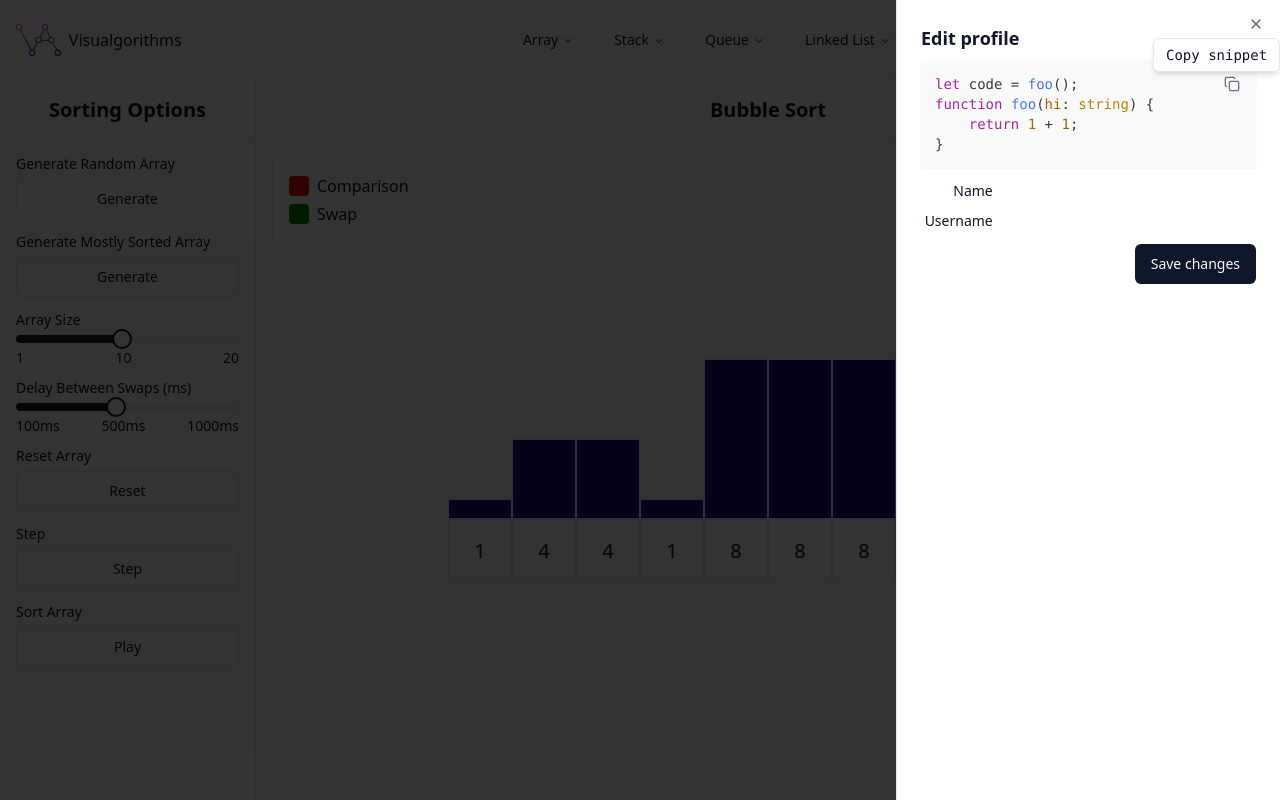
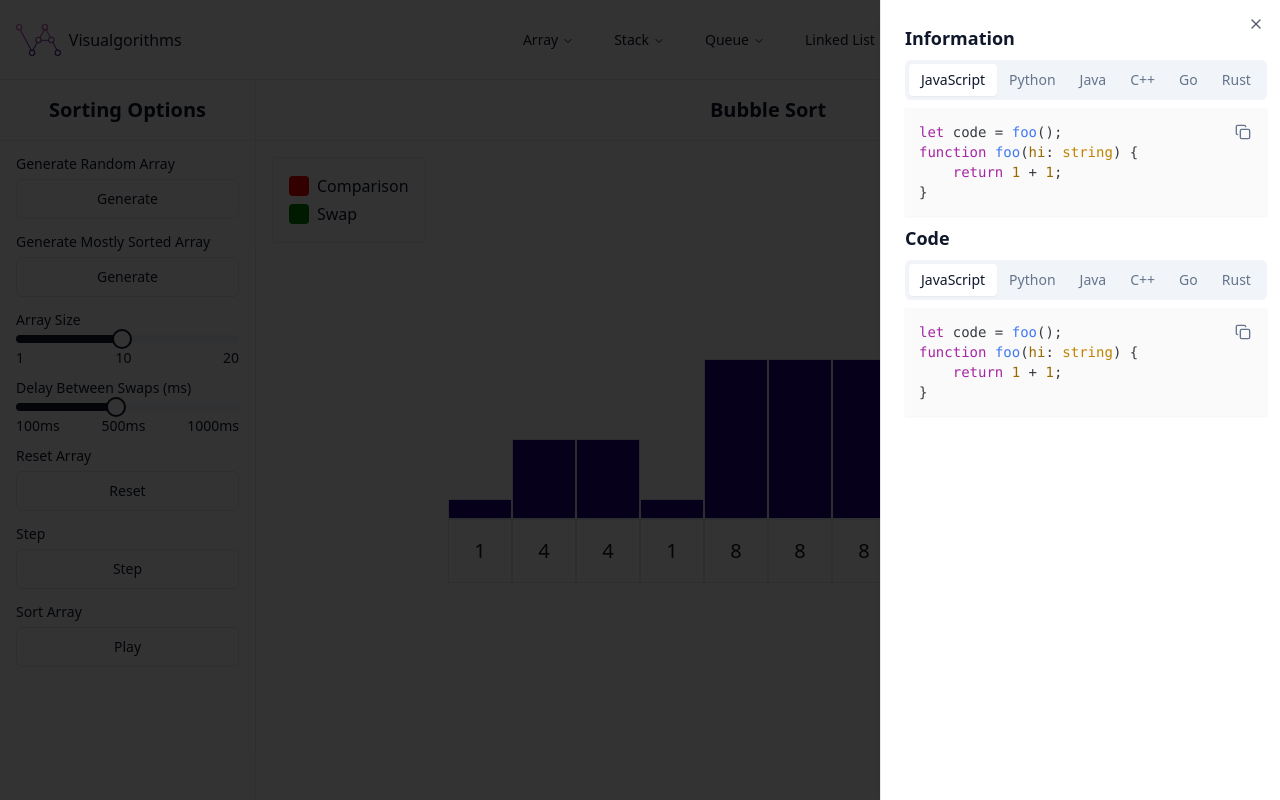
Before and after one commit to jhutchings99/algorithm-visualizer, a Next.js app in the folder src/public/: page /array/bubble-sort in a window 1280 px wide. Both pictures are taken after a click on the button 1235 px from the left and 177 px from the top of the page. Built offline with nearby package versions, Linux system fonts and the light colour scheme.

Commit message:
add code tabs to information panel so user can see code implementations for multiple languages

```diff
--- a/src/public/app/layout.tsx
+++ b/src/public/app/layout.tsx
@@ -26,7 +26,7 @@
     <html lang="en" suppressHydrationWarning>
       <body
         className={cn(
-          "min-h-screen bg-background font-sans antialiased",
+          "min-h-screen bg-background font-sans antialiased max-w-screen overflow-hidden",
           fontSans.variable
         )}
       >
--- a/src/public/components/information-pane.tsx
+++ b/src/public/components/information-pane.tsx
@@ -12,6 +12,7 @@
 } from "@/components/ui/sheet";
 import { Info } from "lucide-react";
 import CodeBlock from "./code-block";
+import { Tabs, TabsContent, TabsList, TabsTrigger } from "@/components/ui/tabs";
 
 export default function InformationPane() {
   let codeString = `let code = foo();
@@ -25,30 +26,41 @@
           <Info />
         </Button>
       </SheetTrigger>
-      <SheetContent>
+      <SheetContent className="w-[400px] sm:w-[400px] sm:max-w-[400px]">
         <SheetHeader>
-          <SheetTitle>Edit profile</SheetTitle>
+          <SheetTitle>Information</SheetTitle>
           <SheetDescription>
-            <CodeBlock language="typescript" code={codeString} />
+            <Tabs defaultValue="javascript">
+              <TabsList>
+                <TabsTrigger value="javascript">JavaScript</TabsTrigger>
+                <TabsTrigger value="python">Python</TabsTrigger>
+                <TabsTrigger value="java">Java</TabsTrigger>
+                <TabsTrigger value="c++">C++</TabsTrigger>
+                <TabsTrigger value="go">Go</TabsTrigger>
+                <TabsTrigger value="rust">Rust</TabsTrigger>
+              </TabsList>
+              <TabsContent value="javascript" className="w-[362px]">
+                <CodeBlock language="typescript" code={codeString} />
+              </TabsContent>
+            </Tabs>
+          </SheetDescription>
+          <SheetTitle>Code</SheetTitle>
+          <SheetDescription>
+            <Tabs defaultValue="javascript">
+              <TabsList>
+                <TabsTrigger value="javascript">JavaScript</TabsTrigger>
+                <TabsTrigger value="python">Python</TabsTrigger>
+                <TabsTrigger value="java">Java</TabsTrigger>
+                <TabsTrigger value="c++">C++</TabsTrigger>
+                <TabsTrigger value="go">Go</TabsTrigger>
+                <TabsTrigger value="rust">Rust</TabsTrigger>
+              </TabsList>
+              <TabsContent value="javascript" className="w-[362px]">
+                <CodeBlock language="typescript" code={codeString} />
+              </TabsContent>
+            </Tabs>
           </SheetDescription>
         </SheetHeader>
-        <div className="grid gap-4 py-4">
-          <div className="grid grid-cols-4 items-center gap-4">
-            <Label htmlFor="name" className="text-right">
-              Name
-            </Label>
-          </div>
-          <div className="grid grid-cols-4 items-center gap-4">
-            <Label htmlFor="username" className="text-right">
-              Username
-            </Label>
-          </div>
-        </div>
-        <SheetFooter>
-          <SheetClose asChild>
-            <Button type="submit">Save changes</Button>
-          </SheetClose>
-        </SheetFooter>
       </SheetContent>
     </Sheet>
   );
--- /dev/null
+++ b/src/public/components/ui/tabs.tsx
@@ -0,0 +1,55 @@
+"use client"
+
+import * as React from "react"
+import * as TabsPrimitive from "@radix-ui/react-tabs"
+
+import { cn } from "@/lib/utils"
+
+const Tabs = TabsPrimitive.Root
+
+const TabsList = React.forwardRef<
+  React.ElementRef<typeof TabsPrimitive.List>,
+  React.ComponentPropsWithoutRef<typeof TabsPrimitive.List>
+>(({ className, ...props }, ref) => (
+  <TabsPrimitive.List
+    ref={ref}
+    className={cn(
+      "inline-flex h-10 items-center justify-center rounded-md bg-muted p-1 text-muted-foreground",
+      className
+    )}
+    {...props}
+  />
+))
+TabsList.displayName = TabsPrimitive.List.displayName
+
+const TabsTrigger = React.forwardRef<
+  React.ElementRef<typeof TabsPrimitive.Trigger>,
+  React.ComponentPropsWithoutRef<typeof TabsPrimitive.Trigger>
+>(({ className, ...props }, ref) => (
+  <TabsPrimitive.Trigger
+    ref={ref}
+    className={cn(
+      "inline-flex items-center justify-center whitespace-nowrap rounded-sm px-3 py-1.5 text-sm font-medium ring-offset-background transition-all focus-visible:outline-none focus-visible:ring-2 focus-visible:ring-ring focus-visible:ring-offset-2 disabled:pointer-events-none disabled:opacity-50 data-[state=active]:bg-background data-[state=active]:text-foreground data-[state=active]:shadow-sm",
+      className
+    )}
+    {...props}
+  />
+))
+TabsTrigger.displayName = TabsPrimitive.Trigger.displayName
+
+const TabsContent = React.forwardRef<
+  React.ElementRef<typeof TabsPrimitive.Content>,
+  React.ComponentPropsWithoutRef<typeof TabsPrimitive.Content>
+>(({ className, ...props }, ref) => (
+  <TabsPrimitive.Content
+    ref={ref}
+    className={cn(
+      "mt-2 ring-offset-background focus-visible:outline-none focus-visible:ring-2 focus-visible:ring-ring focus-visible:ring-offset-2",
+      className
+    )}
+    {...props}
+  />
+))
+TabsContent.displayName = TabsPrimitive.Content.displayName
+
+export { Tabs, TabsList, TabsTrigger, TabsContent }
--- a/src/public/package.json
+++ b/src/public/package.json
@@ -16,6 +16,7 @@
     "@radix-ui/react-separator": "^1.0.3",
     "@radix-ui/react-slider": "^1.1.2",
     "@radix-ui/react-slot": "^1.0.2",
+    "@radix-ui/react-tabs": "^1.0.4",
     "@radix-ui/react-toast": "^1.1.5",
     "@radix-ui/react-tooltip": "^1.0.7",
     "@tsparticles/all": "^3.3.0",
```
Also changed, not shown: src/public/components/ui/sheet.tsx (+24 -24 lines), 1 other file (tests, documents, lock files or other folders).
